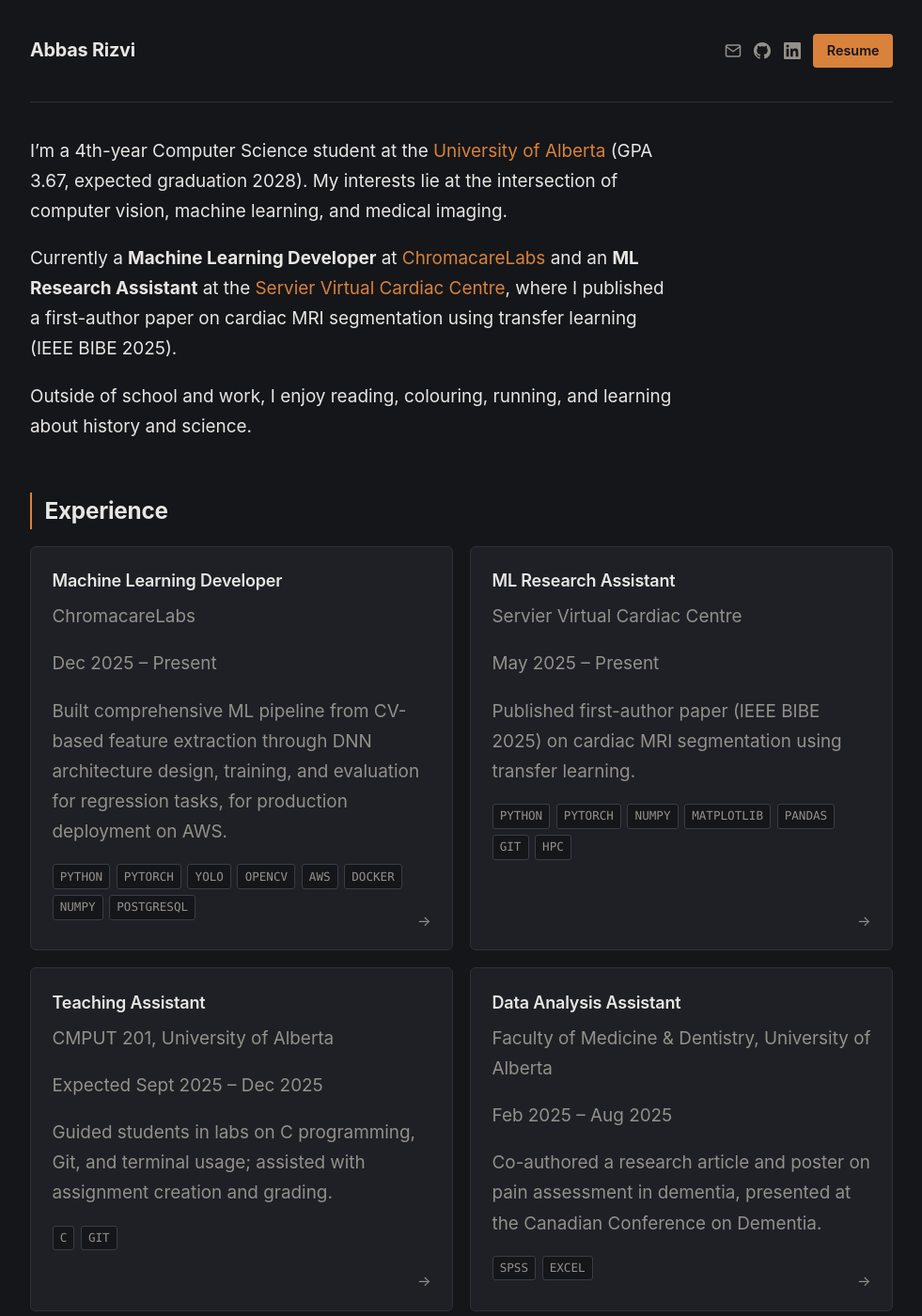
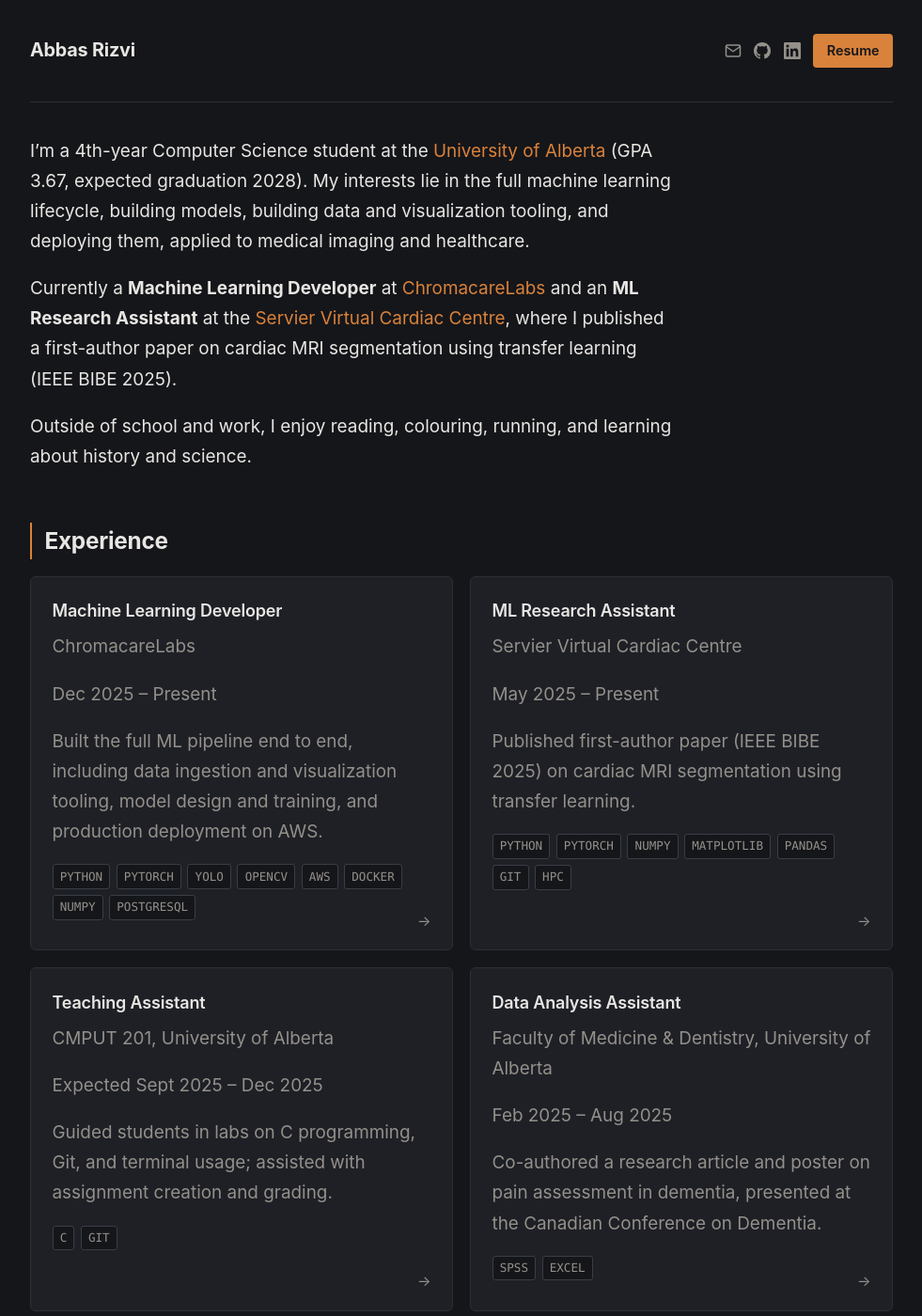
Before and after one commit to wowow2/wowow2.github.io, a Jekyll site: the page built from index.md, in a window 1280 px wide and 1400 px high. Shown: the whole window at 94% size, without its empty margins (149-1130 px from the left). Built offline with Jekyll 4.4.1, drawn with Linux system fonts in a browser that asks for light colours.

Commit message:
feat(site): broaden interests to full ML lifecycle with deployment and data tooling
- index: interests now cover full lifecycle, building models, data and visualization tooling, and deploying them, applied to medical imaging and healthcare
- experience: Chromacare summary now end to end, including data ingestion and visualization tooling, model design and training, and production deployment on AWS
- cv-internship: soften computer vision features to machine learning and data features

```diff
--- a/_data/experience.yml
+++ b/_data/experience.yml
@@ -3,7 +3,7 @@
   org_url: https://chromacarelabs.com/
   dates: Dec 2025 – Present
   permalink: /Chromacare-Internship/
-  summary: Built comprehensive ML pipeline from CV-based feature extraction through DNN architecture design, training, and evaluation for regression tasks, for production deployment on AWS.
+  summary: Built the full ML pipeline end to end, including data ingestion and visualization tooling, model design and training, and production deployment on AWS.
   tags:
     - Python
     - PyTorch
--- a/_pages/cv-internship.md
+++ b/_pages/cv-internship.md
@@ -4,7 +4,7 @@ layout: experience
 permalink: /Chromacare-Internship/
 ---
 
-I work as a Machine Learning Developer at [ChromacareLabs](https://chromacarelabs.com/), building computer vision features for a consumer healthcare app that analyzes at-home medical test kits.
+I work as a Machine Learning Developer at [ChromacareLabs](https://chromacarelabs.com/), building machine learning and data features for a consumer healthcare app that analyzes at-home medical test kits.
 
 I architected a cloud-based deep learning regression pipeline engineered to extract and quantify 1D signal intensity profiles from diagnostic tests, spanning CV-based feature extraction through deep neural network architecture design, training, and evaluation for production deployment on AWS. The primary focus is ensuring highly consistent biomarker concentration predictions, mitigating test-to-test variance across physical cassettes of the same concentration via custom model architectures and calibration logic that stabilize predictions against artifacts, noise, and varying illumination.
 
--- a/index.md
+++ b/index.md
@@ -5,8 +5,7 @@ title: Home
 
 I'm a 4th-year Computer Science student at the
 [University of Alberta](https://www.ualberta.ca/) (GPA 3.67, expected graduation 2028).
-My interests lie at the intersection of computer vision,
-machine learning, and medical imaging.
+My interests lie in the full machine learning lifecycle, building models, building data and visualization tooling, and deploying them, applied to medical imaging and healthcare.
 
 Currently a **Machine Learning Developer** at [ChromacareLabs](https://chromacarelabs.com/)
 and an **ML Research Assistant** at the
```
